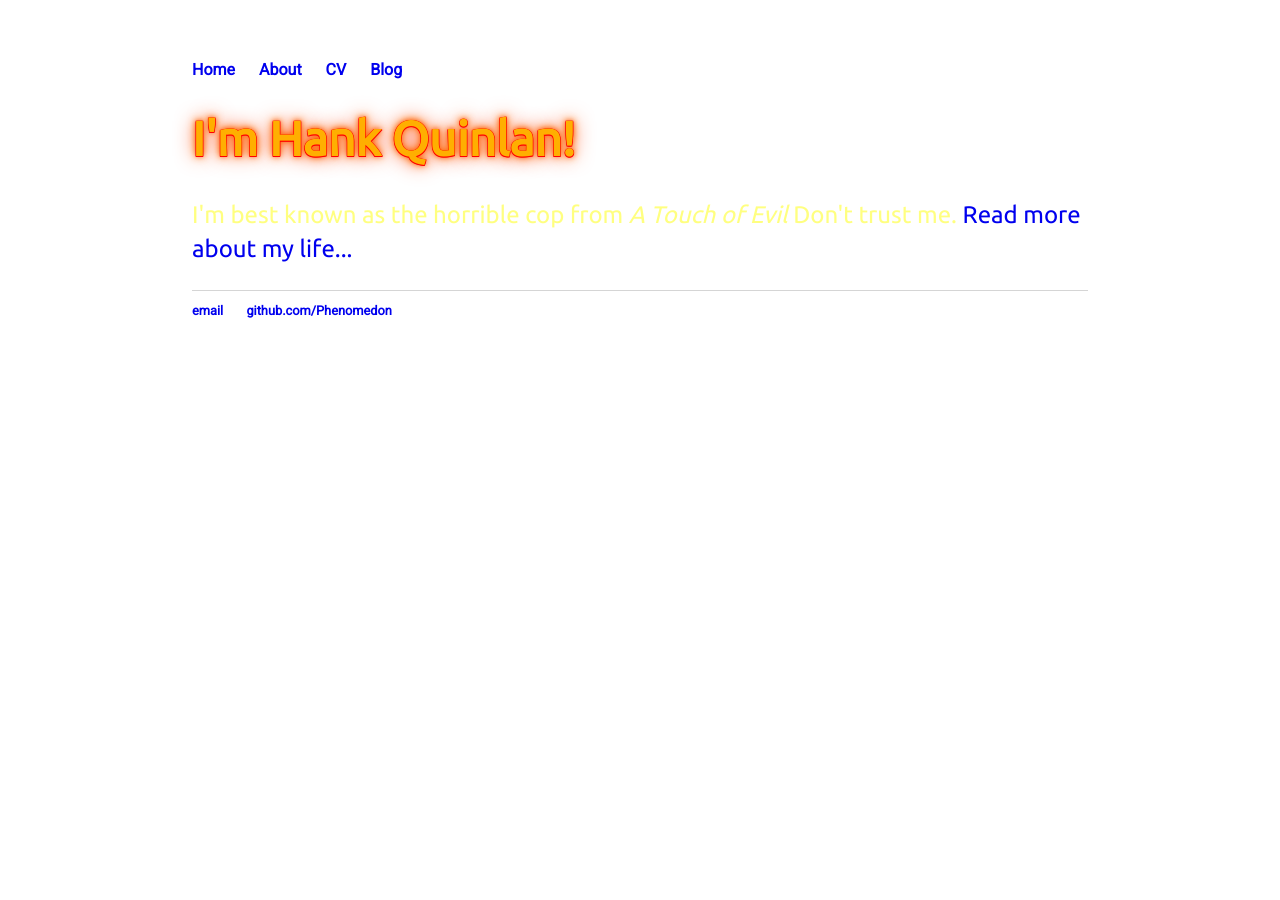
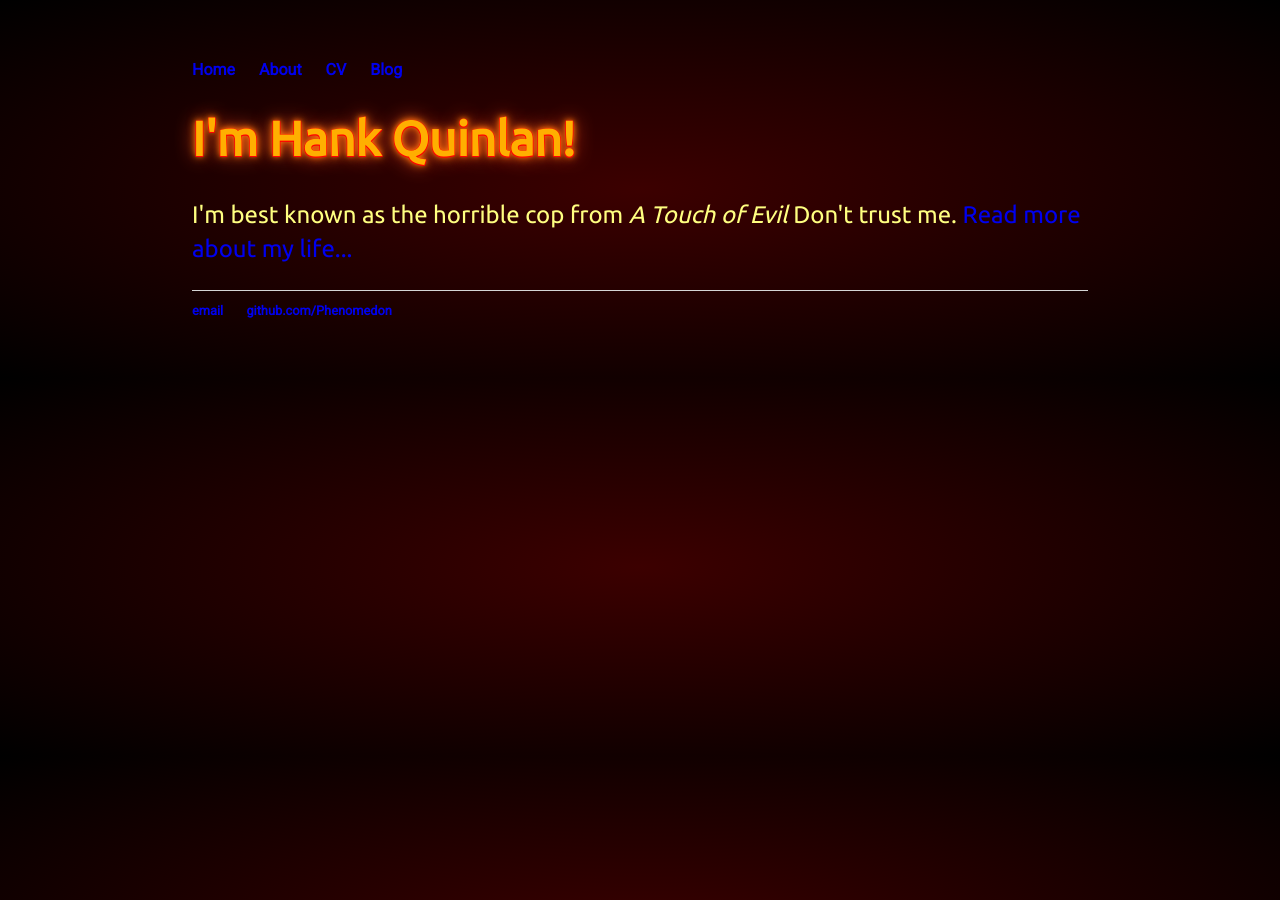
Before and after one commit to Phenomedon/Phenomedon.github.io, a Jekyll site: the page built from index.html, in a window 1280 px wide. Built offline with Jekyll 4.4.1, drawn with Linux system fonts in a browser that asks for light colours.

Commit message:
Update main.css

```diff
--- a/css/main.css
+++ b/css/main.css
@@ -2,7 +2,7 @@
 
 body {
     font-family: 'Ubuntu', 'Helvetica', 'Sans-Serif';
-    background-color: radial-gradient(#3c0000, #000000);
+    background-image: radial-gradient(#3c0000, #000000);
     color: #ffff80;
     margin: 60px auto;
     width: 70%;
```
